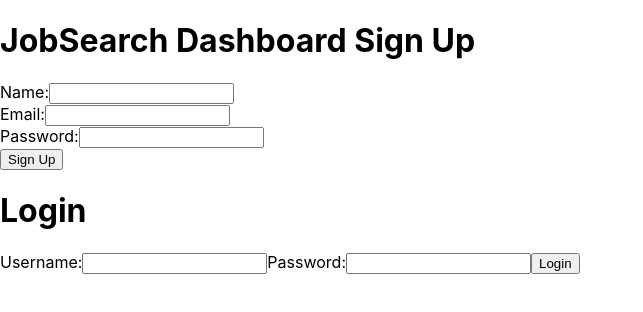
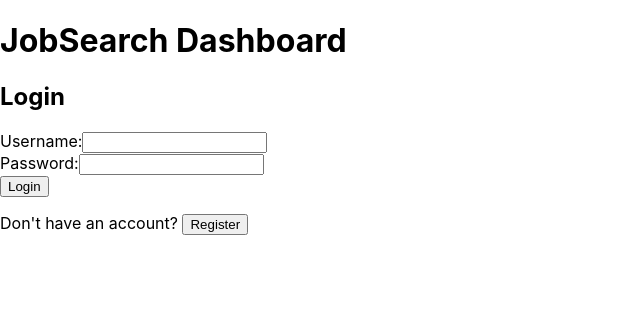
Before and after one commit to leonarduk/jobsearch_dashboard, a React (Create React App) app in the folder frontend/: page / in a window 1280 px wide. Shown: the top 312 px of the page, without its empty margins (0-643 px from the left). Built offline with nearby package versions, Linux system fonts and the light colour scheme.

Commit message:
JD-93: Implement secure user authentication and access control

```diff
--- a/frontend/src/App.js
+++ b/frontend/src/App.js
@@ -1,24 +1,21 @@
-// App.js
 import React, { useState } from 'react';
 import axios from 'axios';
-import Login from './Login'; // Import the Login component
 
-function App() {
+const App = () => {
+  const [isLogin, setIsLogin] = useState(true); // Set initial mode to Login
   const [name, setName] = useState('');
   const [email, setEmail] = useState('');
   const [password, setPassword] = useState('');
+  const [username, setUsername] = useState('');
+  const [loginPassword, setLoginPassword] = useState('');
 
   const handleSignUp = async () => {
-    // Your existing handleSignUp function for sign up
     try {
-      const response = await axios.post(
-        'http://localhost:4000/dev/signup',
-        {
-          name: name,
-          email: email,
-          password: password,
-        }
-      );
+      const response = await axios.post('http://localhost:4000/dev/signup', {
+        name,
+        email,
+        password,
+      });
       console.log(response.data.message);
       // Display welcome message here or redirect to another page after successful sign-up.
     } catch (error) {
@@ -27,9 +24,52 @@ function App() {
     }
   };
 
+  const handleLogin = async (e) => {
+    e.preventDefault();
+    try {
+      const response = await axios.post('http://localhost:4000/dev/login', {
+        username,
+        password: loginPassword,
+      });
+      // Handle successful login, e.g., store session token in cookies and redirect to dashboard.
+      console.log(response.data); // The response should contain the session token or user info.
+    } catch (error) {
+      // Handle login failure, e.g., show error message.
+      console.error(error.message);
+    }
+  };
+
+  const toggleMode = () => {
+    setIsLogin((prev) => !prev); // Toggle between Login and Sign Up mode
+  };
+
   return (
     <div>
-      <h1>JobSearch Dashboard Sign Up</h1>
+      <h1>JobSearch Dashboard</h1>
+
+      {/* Sign Up or Login Form based on mode */}
+      {isLogin ? (
+        <div>
+          <h2>Login</h2>
+          <form onSubmit={handleLogin}>
+            <div>
+              <label>Username:</label>
+              <input type="text" value={username} onChange={(e) => setUsername(e.target.value)} />
+            </div>
+            <div>
+              <label>Password:</label>
+              <input type="password" value={loginPassword} onChange={(e) => setLoginPassword(e.target.value)} />
+            </div>
+            <button type="submit">Login</button>
+          </form>
+          <p>
+            Don't have an account?{' '}
+            <button onClick={toggleMode}>Register</button>
+          </p>
+        </div>
+      ) : (
+        <div>
+          <h2>Sign Up</h2>
           <div>
             <label>Name:</label>
             <input type="text" value={name} onChange={(e) => setName(e.target.value)} />
@@ -43,11 +83,14 @@ function App() {
             <input type="password" value={password} onChange={(e) => setPassword(e.target.value)} />
           </div>
           <button onClick={handleSignUp}>Sign Up</button>
-
-      {/* Render the Login component */}
-      <Login />
+          <p>
+            Already have an account?{' '}
+            <button onClick={toggleMode}>Login</button>
+          </p>
+        </div>
+      )}
     </div>
   );
-}
+};
 
 export default App;
--- a/frontend/src/Login.js
+++ /dev/null
@@ -1,35 +0,0 @@
-// Login.js
-import React, { useState } from 'react';
-import axios from 'axios';
-
-const Login = () => {
-  const [username, setUsername] = useState('');
-  const [password, setPassword] = useState('');
-
-  const handleLogin = async (e) => {
-    e.preventDefault();
-    try {
-      const response = await axios.post('http://localhost:4000/dev/login', { username, password });
-      // Handle successful login, e.g., store session token in cookies and redirect to dashboard.
-      console.log(response.data); // The response should contain the session token or user info.
-    } catch (error) {
-      // Handle login failure, e.g., show error message.
-      console.error(error.message);
-    }
-  };
-
-  return (
-    <div>
-      <h1>Login</h1>
-      <form onSubmit={handleLogin}>
-        <label>Username:</label>
-        <input type="text" value={username} onChange={(e) => setUsername(e.target.value)} />
-        <label>Password:</label>
-        <input type="password" value={password} onChange={(e) => setPassword(e.target.value)} />
-        <button type="submit">Login</button>
-      </form>
-    </div>
-  );
-};
-
-export default Login;
```
Lines whose indentation alone changed are shown as unchanged.
